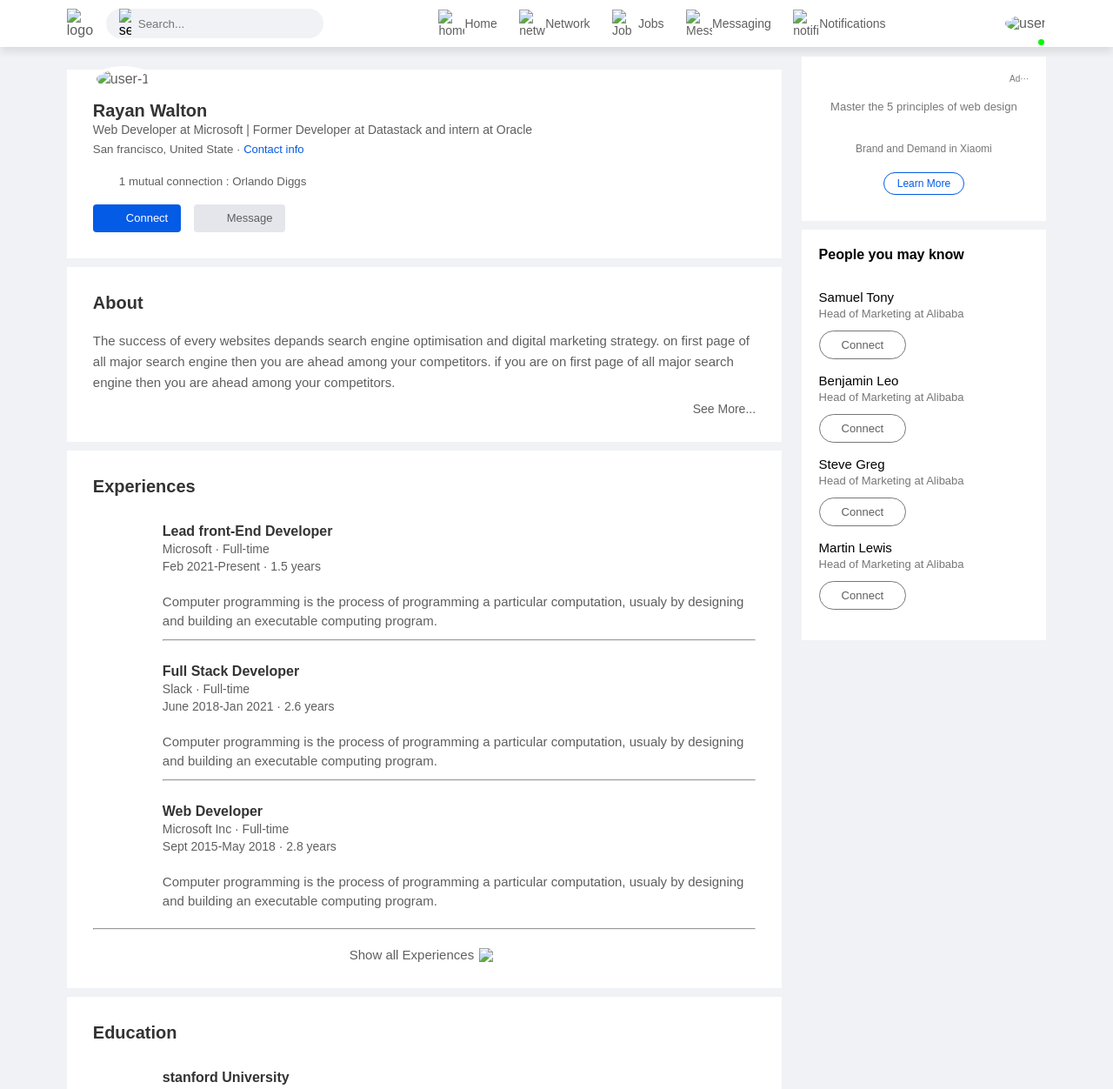
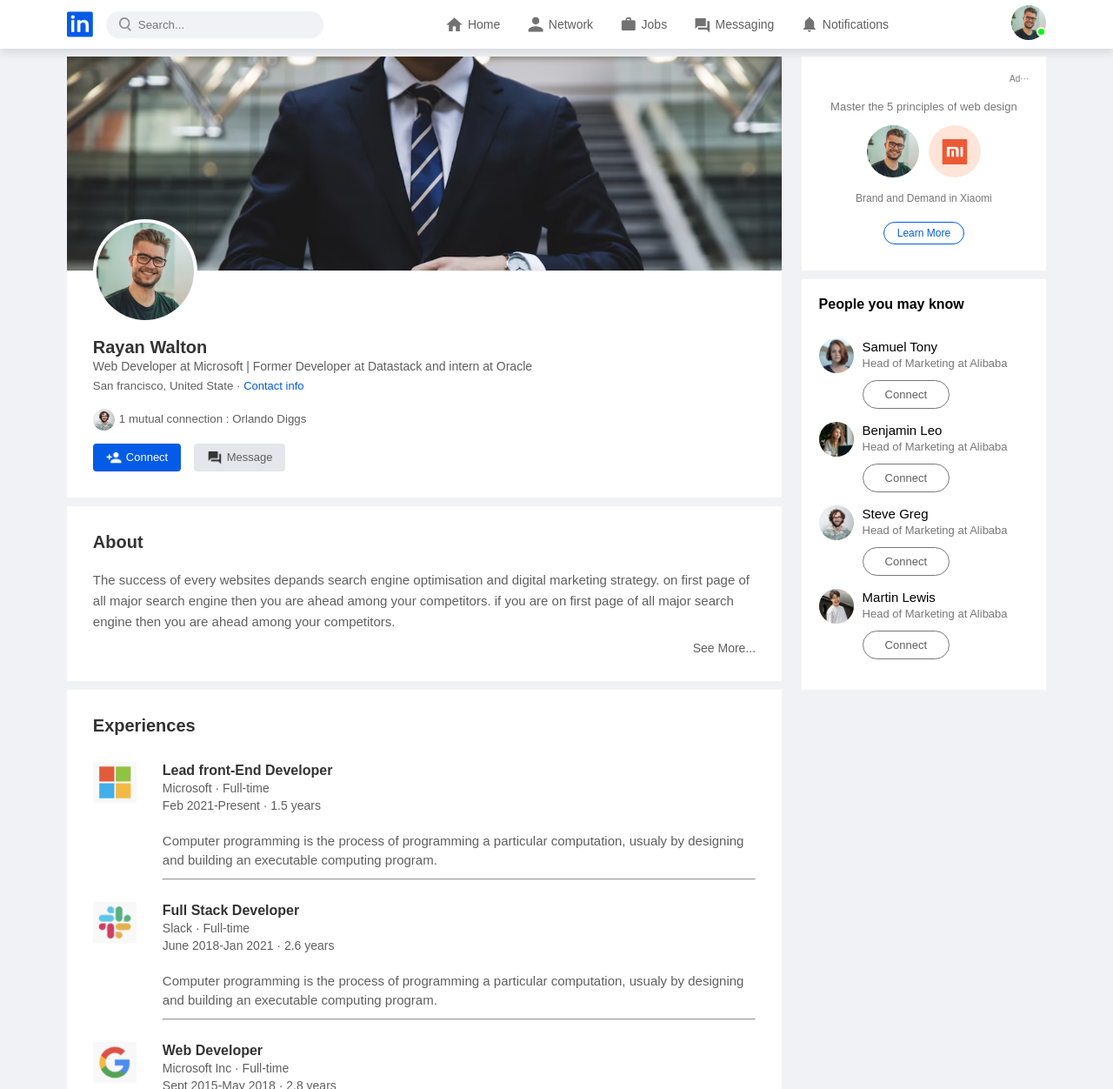
Before and after one commit to Echaftech23/Linkedin_project, a plain HTML site: page profile.html in a window 1280 px wide. Shown: the top 1252 px of the page at 87% size. Drawn offline with Linux system fonts and the light colour scheme; the site is published under a folder, as on GitHub Pages, so addresses that start at the root find nothing.

Commit message:
Update profile.html

```diff
--- a/profile.html
+++ b/profile.html
@@ -5,64 +5,64 @@
     <meta http-equiv="X-UA-Compatible" content="IE=edge">
     <meta name="viewport" content="width=device-width, initial-scale=1.0">
     <title>Profile page</title>
-    <link rel="stylesheet" href="style.css">
+    <link rel="stylesheet" href="./style.css">
 </head>
 <body>
 
     <nav class="nav-bar">
         <div class="navbar-left">
-            <a href="/index.html" class="logo"><img src="/images/logo.png" alt="logo"></a>
+            <a href="./index.html" class="logo"><img src="./images/logo.png" alt="logo"></a>
 
             <div class="search-box">
-                <img src="/images/search.png" alt="search">
+                <img src="./images/search.png" alt="search">
                 <input type="text" placeholder="Search...">
             </div>
         </div>
         <div class="navbar-links">
             <ul>
-                <li><a href="#"><img src="/images/home.png" alt="home"> <span>Home</span></a></li>
-                <li><a href="#"><img src="/images/network.png" alt="network"> <span>Network</span></a></li>
-                <li><a href="#"><img src="/images/jobs.png" alt="Job"> <span>Jobs</span></a></li>
-                <li><a href="#"><img src="/images/message.png" alt="Message"> <span>Messaging</span></a></li>
-                <li><a href="#"><img src="/images/notification.png" alt="notification"> <span>Notifications</span></a></li>
+                <li><a href="#"><img src="./images/home.png" alt="home"> <span>Home</span></a></li>
+                <li><a href="#"><img src="./images/network.png" alt="network"> <span>Network</span></a></li>
+                <li><a href="#"><img src="./images/jobs.png" alt="Job"> <span>Jobs</span></a></li>
+                <li><a href="#"><img src="./images/message.png" alt="Message"> <span>Messaging</span></a></li>
+                <li><a href="#"><img src="./images/notification.png" alt="notification"> <span>Notifications</span></a></li>
             </ul>
         </div>
         <div class="navbar-right">
             <div class="online">
-                <a href="#" id="clickBtn"><img src="/images/user-1.png" alt="user" class="nav-profile-img"></a>
+                <a href="#" id="clickBtn"><img src="./images/user-1.png" alt="user" class="nav-profile-img"></a>
             </div>
 
             <div class="user-menu">
                 <div class="user-img">
-                    <img src="/images/user-1.png" alt="">
+                    <img src="./images/user-1.png" alt="">
                     <h3>Rayan Walton</h3>
                     <a href="profile.html"><span>See your profile</span></a>
                 </div>
-                <a href="#"><img src="/images/feedback.png" alt=""><span>Give feedback</span><small>></small></a>
-                <a href="#"><img src="/images/setting.png" alt=""><span>Setting & Privacy</span><small>></small></a>
-                <a href="#"><img src="/images/help.png" alt=""><span>Help & Support</span><small>></small></a>
-                <a href="#"><img src="/images/display.png" alt=""><span>Dispaly & Accessibltiy</span><small>></small></a>
-                <a href="#"><img src="/images/logout.png" alt=""><span>Logout</span><small>></small></a>
+                <a href="#"><img src="./images/feedback.png" alt=""><span>Give feedback</span><small>></small></a>
+                <a href="#"><img src="./images/setting.png" alt=""><span>Setting & Privacy</span><small>></small></a>
+                <a href="#"><img src="./images/help.png" alt=""><span>Help & Support</span><small>></small></a>
+                <a href="#"><img src="./images/display.png" alt=""><span>Dispaly & Accessibltiy</span><small>></small></a>
+                <a href="#"><img src="./images/logout.png" alt=""><span>Logout</span><small>></small></a>
             </div>
         </div>
     </nav>
     <div class="container">
         <!------------------------ main profile sidebar ---------------------------->
         <div class="profile-main">
-            <img src="/images/cover-pic.png" alt="">
+            <img src="./images/cover-pic.png" alt="">
             <div class="pm-info">
-                <img src="/images/user-1.png" alt="user-1" class="pm-image">
+                <img src="./images/user-1.png" alt="user-1" class="pm-image">
                 <h3>Rayan Walton</h3>
                 <p class="description">
                     Web Developer at Microsoft | Former Developer at Datastack and intern at Oracle
                 </p>
                 <small>San francisco, United State &middot; </small><span class="contact">Contact info</span>
                 <div class="contact-users">
-                    <img src="/images/user-2.png" alt="">
+                    <img src="./images/user-2.png" alt="">
                     <small>1 mutual connection : Orlando Diggs</small>
                 </div>
-                <a href="#" class="pm-btn"><img src="/images/connect.png" alt=""><span>Connect</span></a>
-                <a href="#" class="pm-btn"><img src="/images/chat.png" alt=""><span>Message</span></a>
+                <a href="#" class="pm-btn"><img src="./images/connect.png" alt=""><span>Connect</span></a>
+                <a href="#" class="pm-btn"><img src="./images/chat.png" alt=""><span>Message</span></a>
             </div>
             <div class="pm-about">
                 <h3>About</h3>
@@ -72,7 +72,7 @@
             <div class="pm-experiences">
                 <h3>Experiences</h3>
                 <div class="experience-detail">
-                    <img src="/images/microsoft.png" alt="">
+                    <img src="./images/microsoft.png" alt="">
                     <div class="exp-description">
                         <h4>Lead front-End Developer</h4>
                         <small>Microsoft &middot; Full-time</small>
@@ -83,7 +83,7 @@
                 </div>
 
                 <div class="experience-detail">
-                    <img src="/images/slack.png" alt="">
+                    <img src="./images/slack.png" alt="">
                     <div class="exp-description">
                         <h4>Full Stack Developer</h4>
                         <small>Slack &middot; Full-time</small>
@@ -94,7 +94,7 @@
                 </div>
 
                 <div class="experience-detail">
-                    <img src="/images/google.png" alt="">
+                    <img src="./images/google.png" alt="">
                     <div class="exp-description">
                         <h4>Web Developer</h4>
                         <small>Microsoft Inc &middot; Full-time</small>
@@ -103,13 +103,13 @@
                     </div>
                 </div>
                 <hr>
-                <a href="#"><p>Show all Experiences</p><img src="/images/right-arrow.png"></a>
+                <a href="#"><p>Show all Experiences</p><img src="./images/right-arrow.png"></a>
             </div>
 
             <div class="pm-experiences">
                 <h3>Education</h3>
                 <div class="experience-detail">
-                    <img src="/images/stanford.png" alt="">
+                    <img src="./images/stanford.png" alt="">
                     <div class="exp-description">
                         <h4>stanford University</h4>
                         <small>BSSE, Electrical engineering</small>
@@ -119,7 +119,7 @@
                 </div>
 
                 <div class="experience-detail">
-                    <img src="/images/north.png" alt="">
+                    <img src="./images/north.png" alt="">
                     <div class="exp-description">
                         <h4>Northwestern University</h4>
                         <small>Computer Science</small>
@@ -128,7 +128,7 @@
                     </div>
                 </div>
                 <div class="experience-detail">
-                    <img src="/images/mit.png" alt="">
+                    <img src="./images/mit.png" alt="">
                     <div class="exp-description">
                         <h4>Harvard University</h4>
                         <small>Senior High School</small>
@@ -162,33 +162,33 @@
             <div class="sidebar-ad">
                 <small>Ad&middot;&middot;&middot; </small>
                 <p>Master the 5 principles of web design</p>
-                <img src="/images/user-1.png" alt="">
-                <img src="/images/mi-logo.png" alt="">
+                <img src="./images/user-1.png" alt="">
+                <img src="./images/mi-logo.png" alt="">
                 <b>Brand and Demand in Xiaomi</b>
                 <a href="#" class="learn-btn">Learn More</a>
             </div>
             <div class="people-list">
                 <h3>People you may know</h3>
                 <div class="pl-info">
-                    <img src="/images/user-3.png" alt="">
+                    <img src="./images/user-3.png" alt="">
                     <h4>Samuel Tony</h4>
                     <p>Head of Marketing at Alibaba</p>
                     <a href="#" class="pl-connect">Connect</a>
                 </div>
                 <div class="pl-info">
-                    <img src="/images/user-4.png" alt="">
+                    <img src="./images/user-4.png" alt="">
                     <h4>Benjamin Leo</h4>
                     <p>Head of Marketing at Alibaba</p>
                     <a href="#" class="pl-connect">Connect</a>
                 </div>
                 <div class="pl-info">
-                    <img src="/images/user-2.png" alt="">
+                    <img src="./images/user-2.png" alt="">
                     <h4>Steve Greg</h4>
                     <p>Head of Marketing at Alibaba</p>
                     <a href="#" class="pl-connect">Connect</a>
                 </div>
                 <div class="pl-info">
-                    <img src="/images/user-5.png" alt="">
+                    <img src="./images/user-5.png" alt="">
                     <h4>Martin Lewis</h4>
                     <p>Head of Marketing at Alibaba</p>
                     <a href="#" class="pl-connect">Connect</a>
@@ -207,11 +207,11 @@
             <a href="#">More</a>
 
             <div class="copyright-msg">
-                <img src="/images/logo.png" alt="">
+                <img src="./images/logo.png" alt="">
                 <p>Linkedup &#169; 2023. All right reserved</p>
             </div>
         </div>
     </div>
-    <script src="file.js"></script>
+    <script src="./file.js"></script>
 </body>
 </html>
```
